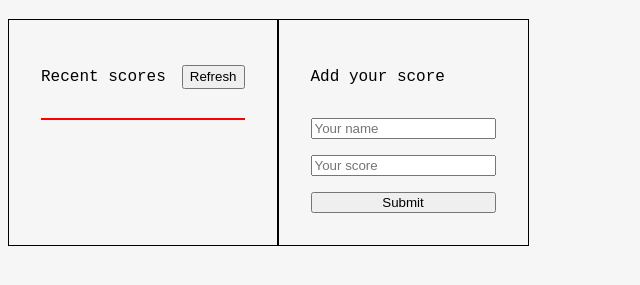
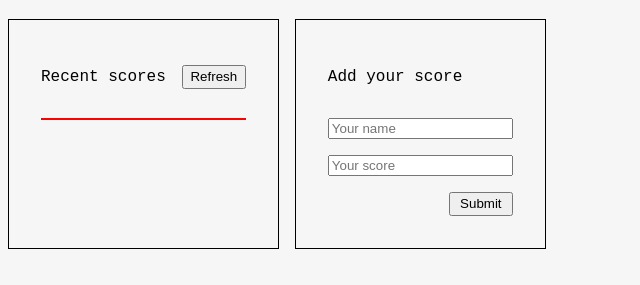
Before and after one commit to Salimer/Leaderboard-project, a website built with webpack: page src/index.html in a window 1280 px wide. Shown: the part 61-346 px from the top of the page, without its empty margins (0-640 px from the left). Built offline with nearby package versions, Linux system fonts and the light colour scheme.

Commit message:
Add styles

```diff
--- a/src/style.scss
+++ b/src/style.scss
@@ -5,8 +5,13 @@ body {
   font-family: 'Courier New', Courier, monospace;
 }
 
+button {
+  height: 1.5rem;
+  width: 4rem;
+}
 .leader-board {
   display: flex;
+  gap: 1rem;
 
   article {
     border: 1px solid black;
@@ -18,10 +23,6 @@ body {
       display: flex;
       align-items: center;
       gap: 1rem;
-
-      button {
-        height: 1.5rem;
-      }
     }
 
     .scores-container {
@@ -36,5 +37,9 @@ body {
     display: flex;
     flex-direction: column;
     gap: 1rem;
+
+    #submit {
+      align-self: flex-end;
+    }
   }
 }
```
